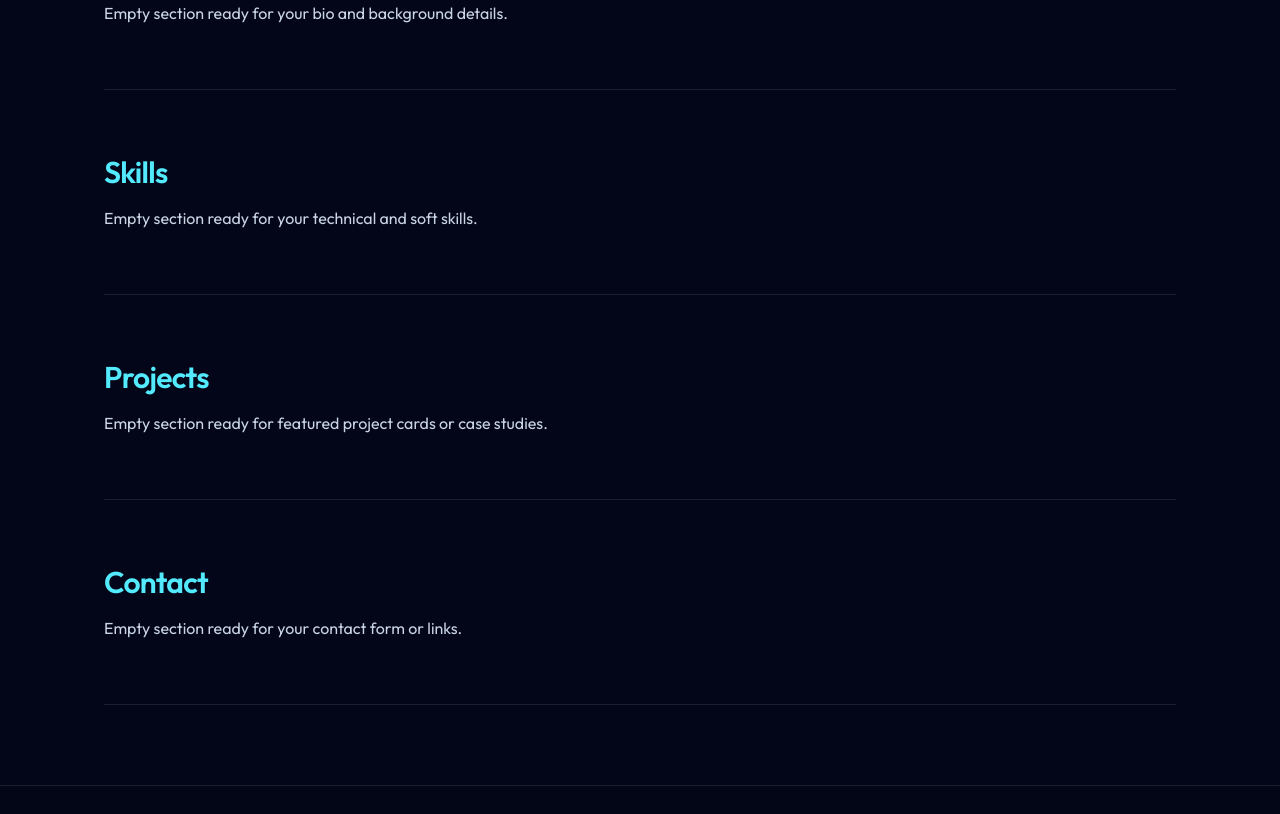
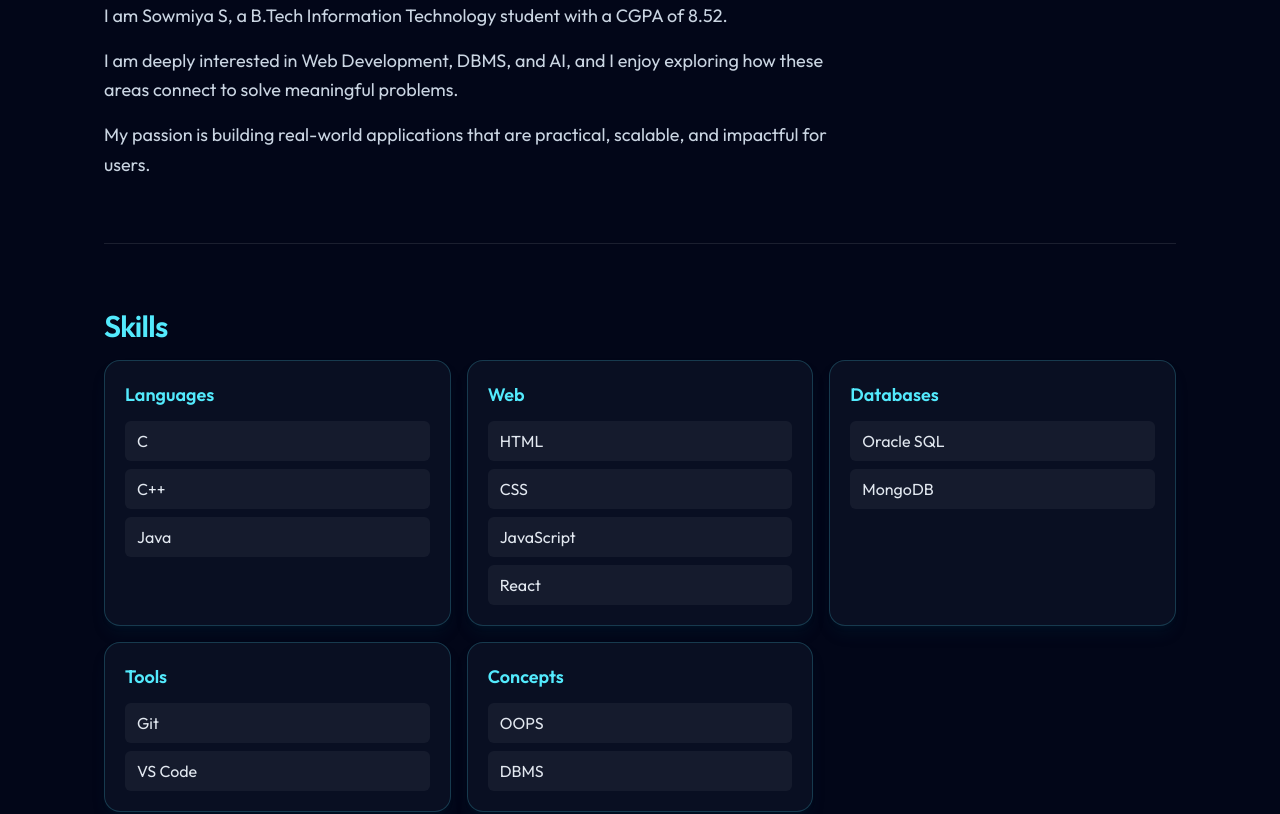
Before and after one commit to SowmiyaS06/portfolio01, a React (Vite) app: page / in a window 1280 px wide. Shown: the part 760-1574 px from the top of the page. Built offline with nearby package versions, Linux system fonts and the light colour scheme.

Commit message:
Add detailed About and Skills sections

```diff
--- a/src/components/sections/AboutSection.tsx
+++ b/src/components/sections/AboutSection.tsx
@@ -3,7 +3,19 @@ import Section from '../Section'
 function AboutSection() {
   return (
     <Section id="about" title="About">
-      <p className="max-w-2xl">Empty section ready for your bio and background details.</p>
+      <div className="max-w-3xl space-y-4 text-left">
+        <p className="text-base leading-relaxed text-slate-300 sm:text-lg">
+          I am Sowmiya S, a B.Tech Information Technology student with a CGPA of 8.52.
+        </p>
+        <p className="text-base leading-relaxed text-slate-300 sm:text-lg">
+          I am deeply interested in Web Development, DBMS, and AI, and I enjoy exploring how
+          these areas connect to solve meaningful problems.
+        </p>
+        <p className="text-base leading-relaxed text-slate-300 sm:text-lg">
+          My passion is building real-world applications that are practical, scalable, and
+          impactful for users.
+        </p>
+      </div>
     </Section>
   )
 }
--- a/src/components/sections/SkillsSection.tsx
+++ b/src/components/sections/SkillsSection.tsx
@@ -1,9 +1,48 @@
 import Section from '../Section'
 
 function SkillsSection() {
+  const skillGroups = [
+    {
+      title: 'Languages',
+      items: ['C', 'C++', 'Java'],
+    },
+    {
+      title: 'Web',
+      items: ['HTML', 'CSS', 'JavaScript', 'React'],
+    },
+    {
+      title: 'Databases',
+      items: ['Oracle SQL', 'MongoDB'],
+    },
+    {
+      title: 'Tools',
+      items: ['Git', 'VS Code'],
+    },
+    {
+      title: 'Concepts',
+      items: ['OOPS', 'DBMS'],
+    },
+  ]
+
   return (
     <Section id="skills" title="Skills">
-      <p className="max-w-2xl">Empty section ready for your technical and soft skills.</p>
+      <div className="grid gap-4 sm:grid-cols-2 lg:grid-cols-3">
+        {skillGroups.map((group) => (
+          <article
+            key={group.title}
+            className="rounded-2xl border border-cyan-300/20 bg-slate-900/60 p-5 shadow-lg shadow-cyan-950/20"
+          >
+            <h3 className="text-lg font-semibold text-cyan-300">{group.title}</h3>
+            <ul className="mt-3 space-y-2 text-slate-200">
+              {group.items.map((item) => (
+                <li key={item} className="rounded-md bg-white/5 px-3 py-2 text-sm sm:text-base">
+                  {item}
+                </li>
+              ))}
+            </ul>
+          </article>
+        ))}
+      </div>
     </Section>
   )
 }
```
